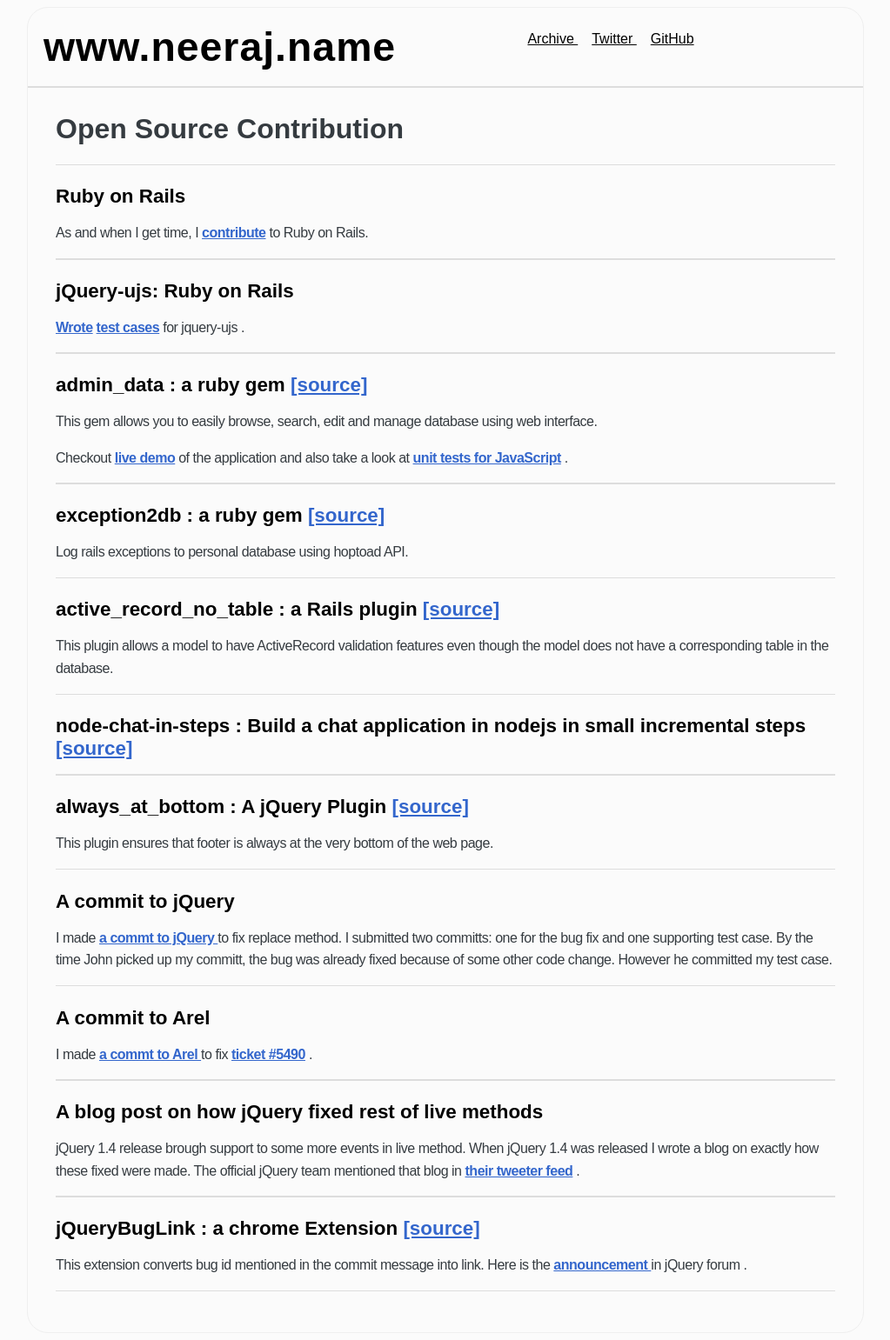
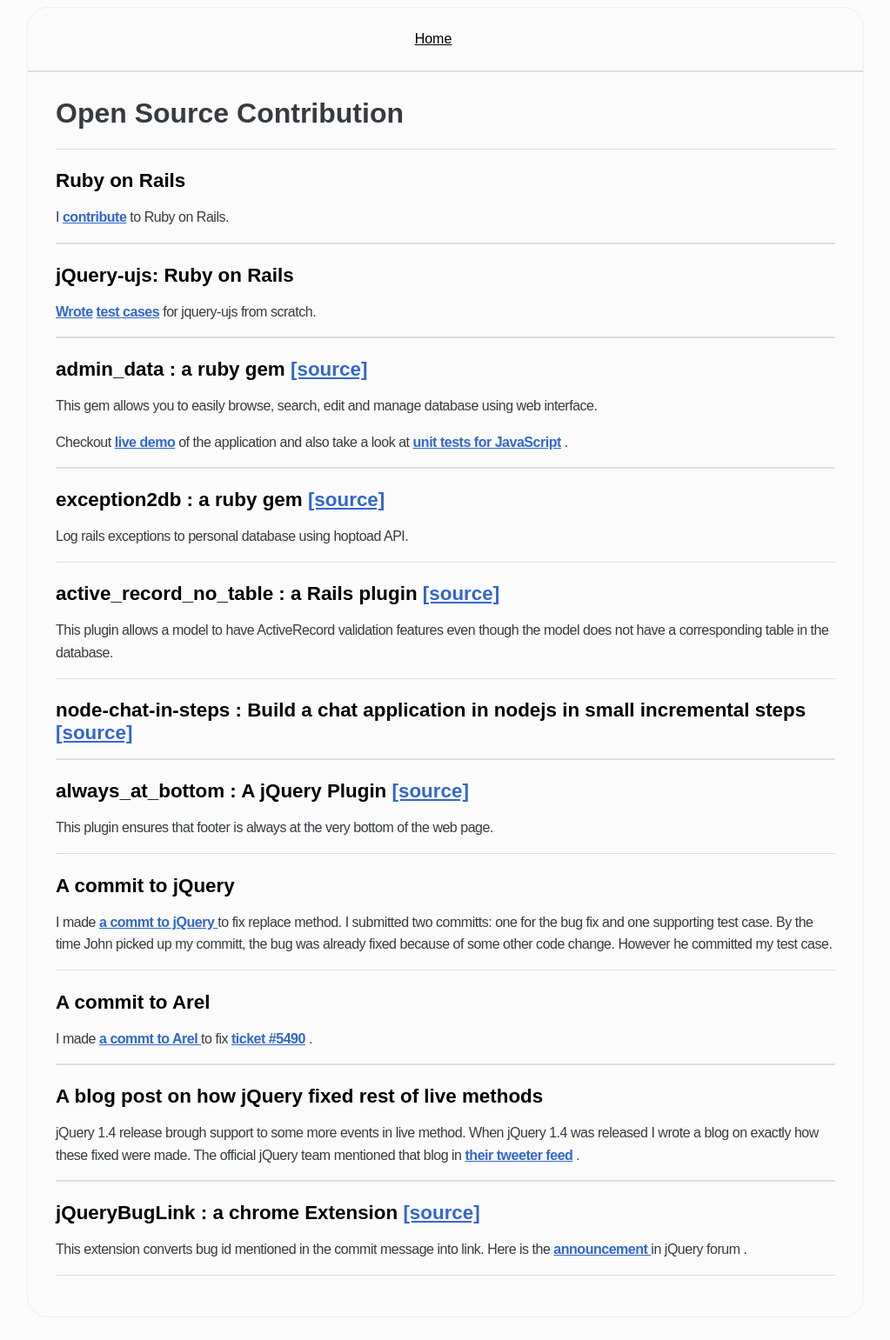
Before and after one commit to neerajsingh0101/blog, a Jekyll site: the page work.html, which Jekyll copies as it is, in a window 1280 px wide. Shown: the whole page at 87% size, without its empty margins (128-1151 px from the left). Built offline with Jekyll 4.4.1, drawn with Linux system fonts in a browser that asks for light colours.

```diff
--- a/work.html
+++ b/work.html
@@ -14,26 +14,11 @@
   <body>
     <div id="wrapper">
       <div id="header">
-        <h1>
-          <a href="/">
-            www.neeraj.name
-          </a>
-        </h1>
         <div id="menu">
           <ul>
             <li>
-              <a href="/archive.html">
-                Archive
-              </a>
-            </li>
-            <li>
-              <a href="http://twitter.com/neerajdotname">
-                Twitter
-              </a>
-            </li>
-            <li>
-              <a href="http://github.com/neerajdotname">
-                GitHub
+              <a href="/">
+                Home
               </a>
             </li>
           </ul>
@@ -53,7 +38,7 @@
               Ruby on Rails
             </h2>
             <p>
-              As and when I get time, I <a href='http://contributors.rubyonrails.org/contributors/neeraj-singh/commits'>
+              I <a href='http://contributors.rubyonrails.org/contributors/neeraj-singh/commits'>
               contribute</a> to Ruby on Rails.
             </p>
             <hr />
@@ -65,7 +50,7 @@
               jQuery-ujs: Ruby on Rails
             </h2>
             <p>
-            <a href='http://github.com/rails/jquery-ujs/commits/master?author=neerajdotname'>Wrote</a> <a href='http://twitter.com/josevalim/status/15171367066'>test cases</a> for jquery-ujs .
+            <a href='http://github.com/rails/jquery-ujs/commits/master?author=neerajdotname'>Wrote</a>  <a href='http://twitter.com/josevalim/status/15171367066'>test cases</a> for jquery-ujs from scratch.
             </p>
             <hr />
 
```
Also changed, not shown: _layouts/master.html (+14 -9 lines).
